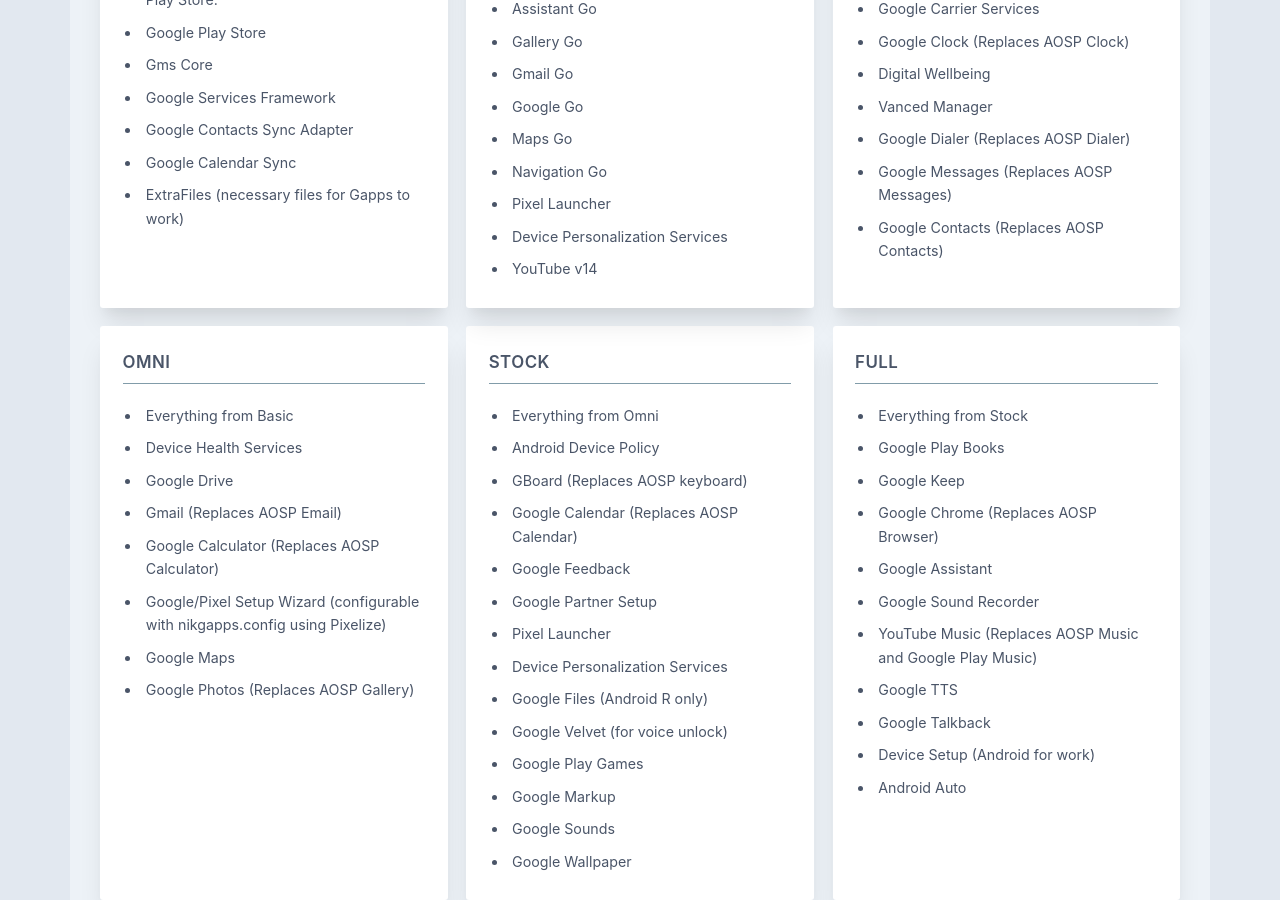
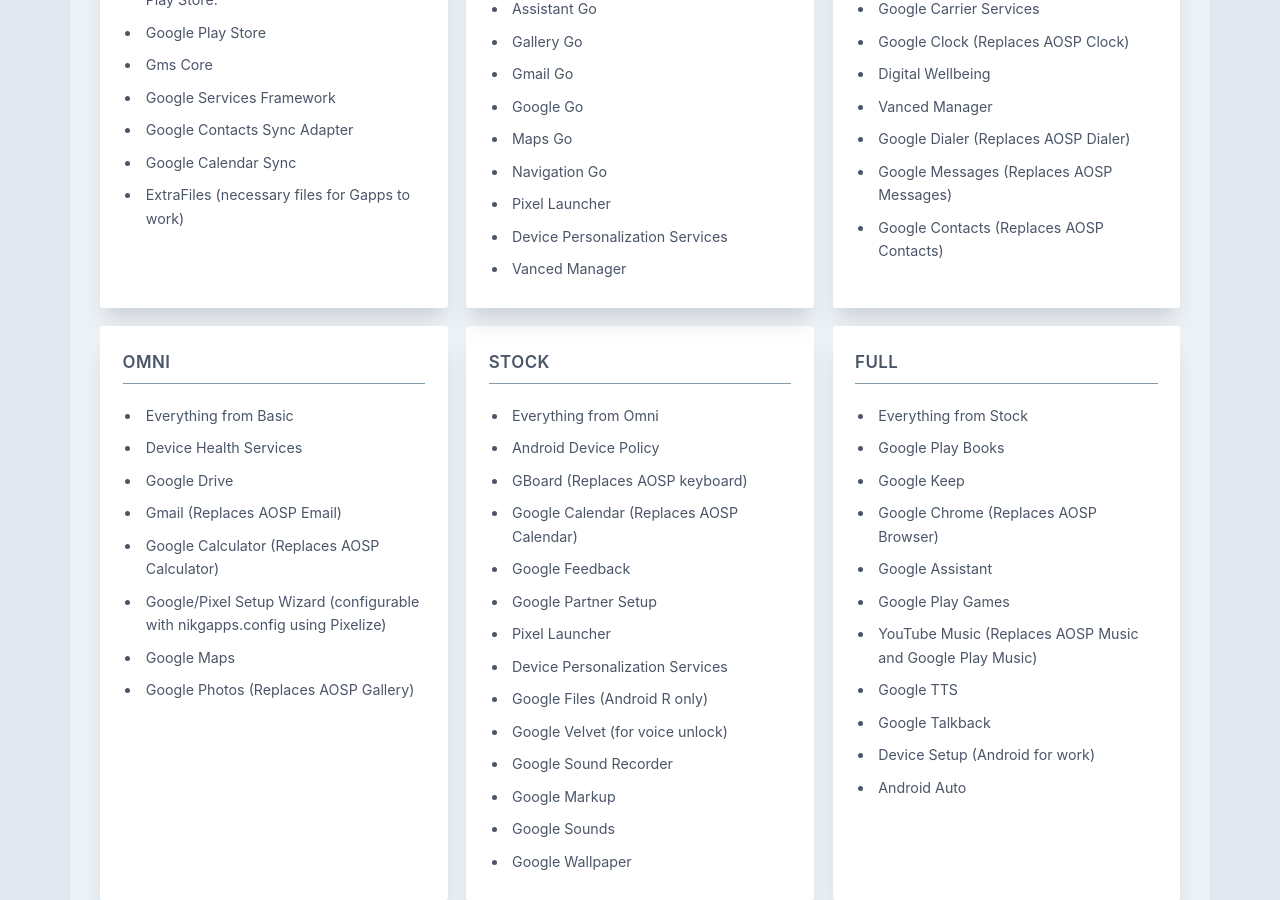
Before and after one commit to nikgapps/nikgapps.github.io, a Jekyll site: the page built from downloads.html, in a window 1280 px wide and 900 px high, scrolled down 462 px. Built offline with Jekyll 4.4.1, drawn with Linux system fonts in a browser that asks for light colours; some web fonts are replaced.

Commit message:
Update package definition

```diff
--- a/_data/downloads.yaml
+++ b/_data/downloads.yaml
@@ -40,7 +40,7 @@
           - item: Device Personalization Services
           - item: Google Files (Android R only)
           - item: Google Velvet (for voice unlock)
-          - item: Google Play Games
+          - item: Google Sound Recorder
           - item: Google Markup
           - item: Google Sounds
           - item: Google Wallpaper
@@ -51,7 +51,7 @@
           - item: Google Keep
           - item: Google Chrome (Replaces AOSP Browser)
           - item: Google Assistant
-          - item: Google Sound Recorder
+          - item: Google Play Games
           - item: YouTube Music (Replaces AOSP Music and Google Play Music)
           - item: Google TTS
           - item: Google Talkback
@@ -68,4 +68,4 @@
           - item: Navigation Go
           - item: Pixel Launcher
           - item: Device Personalization Services
-          - item: YouTube v14
+          - item: Vanced Manager
```
